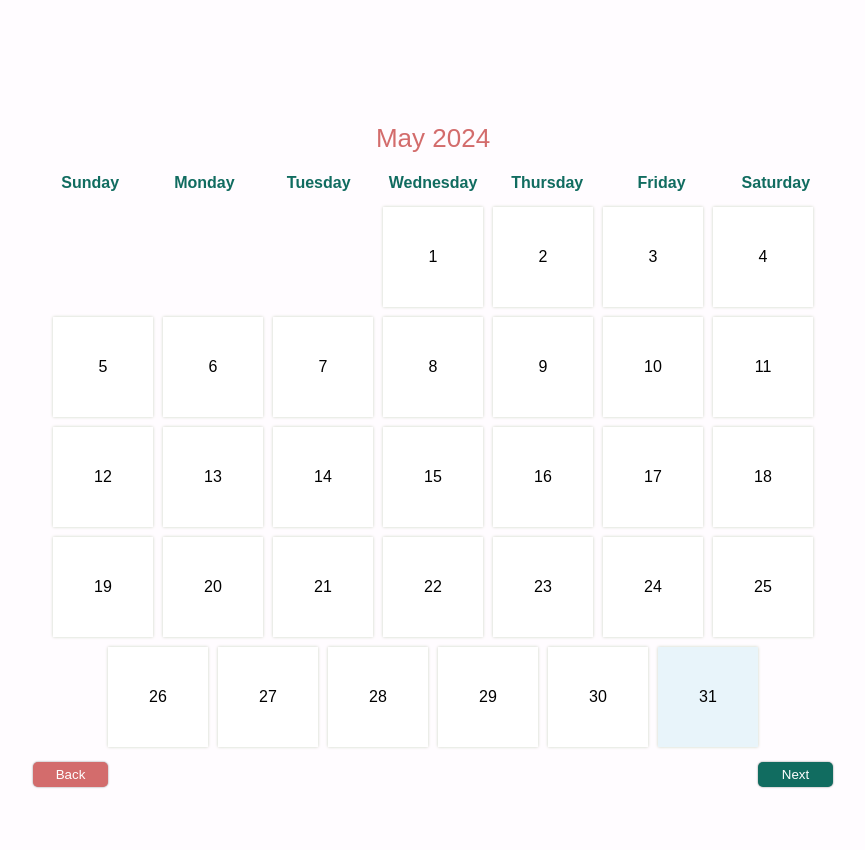
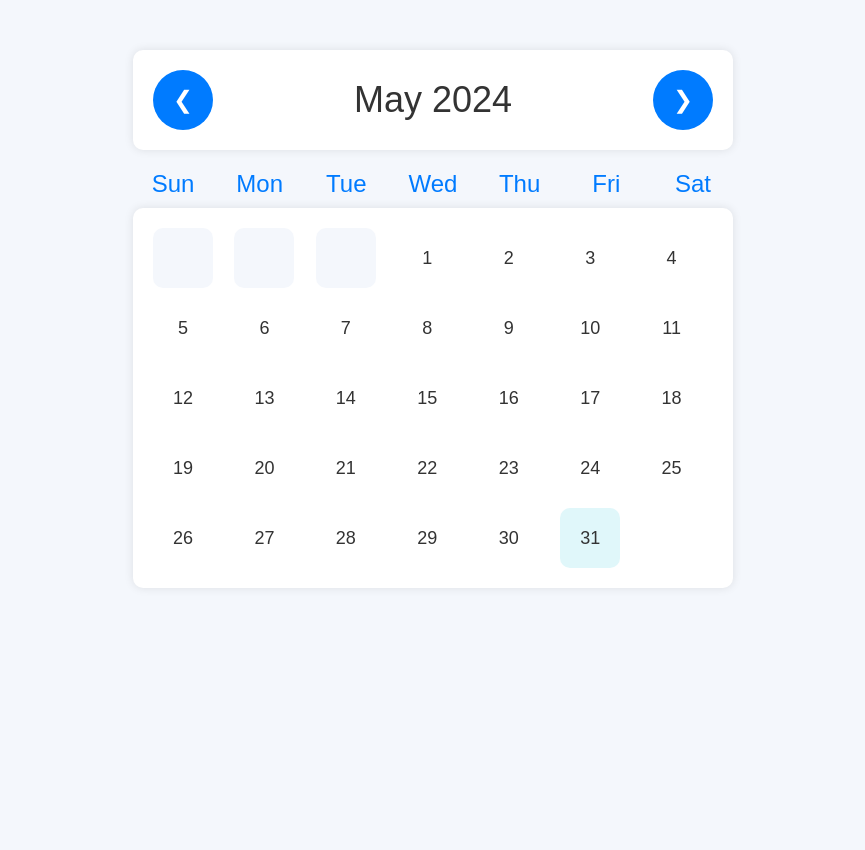
Before and after one commit to astroshaik/myproject, a Django app: template frontend/templates/frontend/Calendar.html in a window 1280 px wide. Shown: the whole page, without its empty margins (207-1072 px from the left). After the commit the page ends 568 px from the top, so only its background shows below. Run offline with Django 4.2, Linux system fonts and the light colour scheme; the template is opened without the code that fills it, so the values that code supplies are empty.

Commit message:
Added functionality for calendar feature.

```diff
--- a/frontend/static/frontend/css/CalendarStyles.css
+++ b/frontend/static/frontend/css/CalendarStyles.css
@@ -1,159 +1,90 @@
-body {
-    font-family: Arial, sans-serif;
-    display: flex;
-    justify-content: center;
-    align-items: center;
-    height: 100vh;
-    margin: 0;
-    background-color: #f0f0f0;
-}
-
-.calendar {
-    background: #fff;
-    padding: 20px;
-    border-radius: 10px;
-    box-shadow: 0 0 10px rgba(0, 0, 0, 0.1);
-}
-
-.header {
-    display: flex;
-    justify-content: space-between;
-    align-items: center;
-    margin-bottom: 20px;
-}
-
-.header button {
-    background: #007BFF;
-    color: #fff;
-    border: none;
-    padding: 10px;
-    border-radius: 5px;
-    cursor: pointer;
-}
-
-.header button:hover {
-    background: #0056b3;
-}
-
-.weekdays, .days {
-    display: grid;
-    grid-template-columns: repeat(7, 1fr);
-}
-
-.weekdays div, .days div {
-    text-align: center;
-    padding: 10px;
-    border-radius: 5px;
-}
-
-.weekdays div {
-    background: #007BFF;
-    color: #fff;
-}
-
-.days div {
-    background: #f0f0f0;
-    cursor: pointer;
-}
-
-.days div:hover {
-    background: #e0e0e0;
-}
-
-.days .today {
-    background: #007BFF;
-    color: #fff;
-}
 body {
   font-family: "Quicksand", sans-serif;
   display: flex;
   margin-top: 50px;
   justify-content: center;
-  background-color: #FFFCFF;
+  background-color: #f4f7fc;
 }
 
 button {
-  width: 75px;
+  width: 60px;
+  height: 60px;
   cursor: pointer;
-  box-shadow: 0px 0px 2px gray;
   border: none;
   outline: none;
-  padding: 5px;
-  border-radius: 5px;
+  border-radius: 50%;
   color: white;
-}
-
-#backButton {
-  background-color: #d36c6c;
-}
-
-#nextButton {
-  background-color: #116c60;
+  background-color: #007bff;
+  font-size: 24px;
 }
 
 #header {
-  padding: 10px;
-  color: #d36c6c;
-  font-size: 26px;
+  display: flex;
+  justify-content: space-between;
+  align-items: center;
+  padding: 20px;
+  color: #333;
+  font-size: 36px;
   font-family: sans-serif;
   text-align: center;
+  background-color: white;
+  border-radius: 10px;
+  box-shadow: 0px 0px 10px rgba(0, 0, 0, 0.1);
+  margin-bottom: 20px;
 }
 
 #container {
-  width: 800px; /* Increase the width for better spacing */
-  display: flex;
-  flex-direction: column;
-  align-items: center;
+  width: 600px;
 }
 
 #weekdays {
   width: 100%;
   display: flex;
-  justify-content: space-between; /* Distribute space evenly */
-  padding: 10px 0;
+  justify-content: space-between;
+  color: #007bff;
+  margin-bottom: 10px;
+  font-size: 24px;
 }
 
 #weekdays div {
-  flex: 1;
+  width: 80px;
   text-align: center;
-  color: #116c60; /* Adjust font color */
-  font-weight: bold; /* Make the font bold if needed */
 }
 
 #calendar {
-  width: 100%;
-  display: flex;
-  flex-wrap: wrap;
-  justify-content: center;
+  display: grid;
+  grid-template-columns: repeat(7, 1fr);
+  grid-gap: 10px;
+  background-color: white;
+  border-radius: 10px;
+  box-shadow: 0px 0px 10px rgba(0, 0, 0, 0.1);
+  padding: 20px;
 }
 
 .day {
-  width: 100px;
-  padding: 10px;
-  height: 100px;
+  width: 60px;
+  height: 60px;
   cursor: pointer;
-  box-sizing: border-box;
-  background-color: white;
-  margin: 5px;
-  box-shadow: 0px 0px 3px #CBD4C2;
   display: flex;
-  flex-direction: column;
+  align-items: center;
   justify-content: center;
-  text-align: center;
+  border-radius: 10px;
+  font-size: 18px;
+  color: #333;
 }
 
 .day:hover {
-  background-color: #e8faed;
+  background-color: #f0f8ff;
 }
 
 #currentDay {
-  background-color: #e8f4fa;
+  background-color: #e0f7fa;
 }
 
 .event {
-  font-size: 10px;
+  font-size: 12px;
   padding: 3px;
-  background-color: #58bae4;
+  background-color: #007bff;
   color: white;
   border-radius: 5px;
   max-height: 55px;
@@ -162,27 +93,19 @@ button {
 
 .padding {
   cursor: default !important;
-  background-color: #FFFCFF !important;
-  box-shadow: none !important;
-}
-
-#button-container {
-  width: 100%;
-  display: flex;
-  justify-content: space-between;
-  margin-top: 10px;
+  background-color: #f4f7fc !important;
 }
 
 #newEventModal, #deleteEventModal {
   display: none;
   z-index: 20;
   padding: 25px;
-  background-color: #e8f4fa;
-  box-shadow: 0px 0px 3px black;
-  border-radius: 5px;
-  width: 350px;
+  background-color: white;
+  box-shadow: 0px 0px 10px rgba(0, 0, 0, 0.1);
+  border-radius: 10px;
+  width: 400px;
   top: 100px;
-  left: calc(50% - 175px);
+  left: calc(50% - 200px);
   position: absolute;
   font-family: sans-serif;
 }
@@ -203,11 +126,11 @@ button {
 }
 
 #cancelButton, #deleteButton {
-  background-color: #d36c6c;
+  background-color: #d9534f;
 }
 
 #saveButton, #closeButton {
-  background-color: #92a1d1;
+  background-color: #5bc0de;
 }
 
 #eventText {
--- a/frontend/templates/frontend/Calendar.html
+++ b/frontend/templates/frontend/Calendar.html
@@ -3,29 +3,27 @@
 <head>
   <meta charset="UTF-8">
   <meta name="viewport" content="width=device-width, initial-scale=1.0">
-  <title>Calendar App Vanilla JS</title>
+  <title>Calendar Functionality</title>
   {% load static %}
   <link rel="stylesheet" href="{% static 'frontend/css/CalendarStyles.css' %}" />
 </head>
 <body>
   <div id="container">
     <div id="header">
+      <button id="backButton">❮</button>
       <div id="monthDisplay"></div>
+      <button id="nextButton">❯</button>
     </div>
     <div id="weekdays">
-      <div>Sunday</div>
-      <div>Monday</div>
-      <div>Tuesday</div>
-      <div>Wednesday</div>
-      <div>Thursday</div>
-      <div>Friday</div>
-      <div>Saturday</div>
+      <div>Sun</div>
+      <div>Mon</div>
+      <div>Tue</div>
+      <div>Wed</div>
+      <div>Thu</div>
+      <div>Fri</div>
+      <div>Sat</div>
     </div>
     <div id="calendar"></div>
-    <div id="button-container">
-      <button id="backButton">Back</button>
-      <button id="nextButton">Next</button>
-    </div>
   </div>
 
   <div id="newEventModal">
```
Also changed, not shown: db.sqlite3, frontend/static/frontend/js/CalendarScript.js (line endings or trailing spaces).
